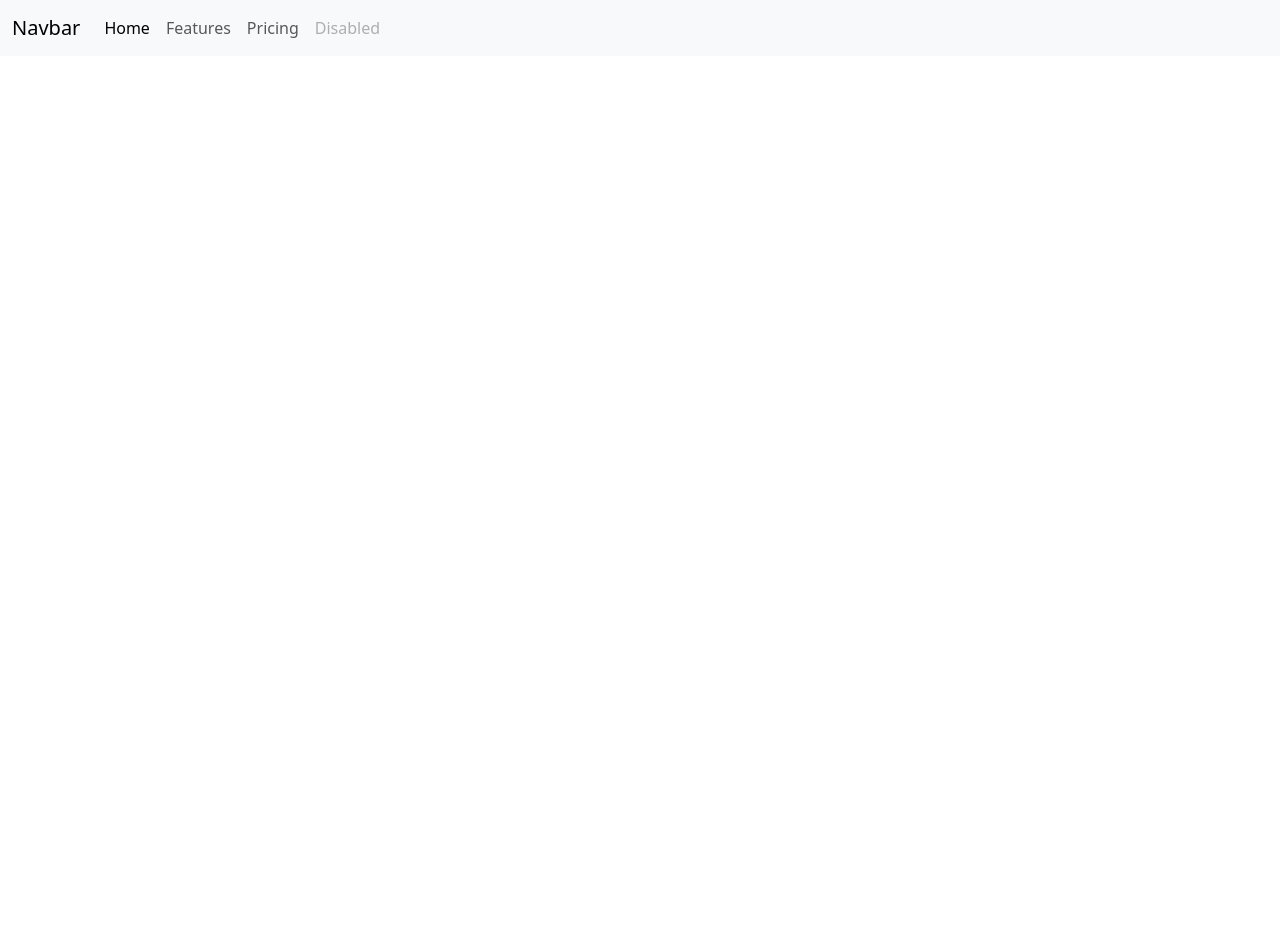
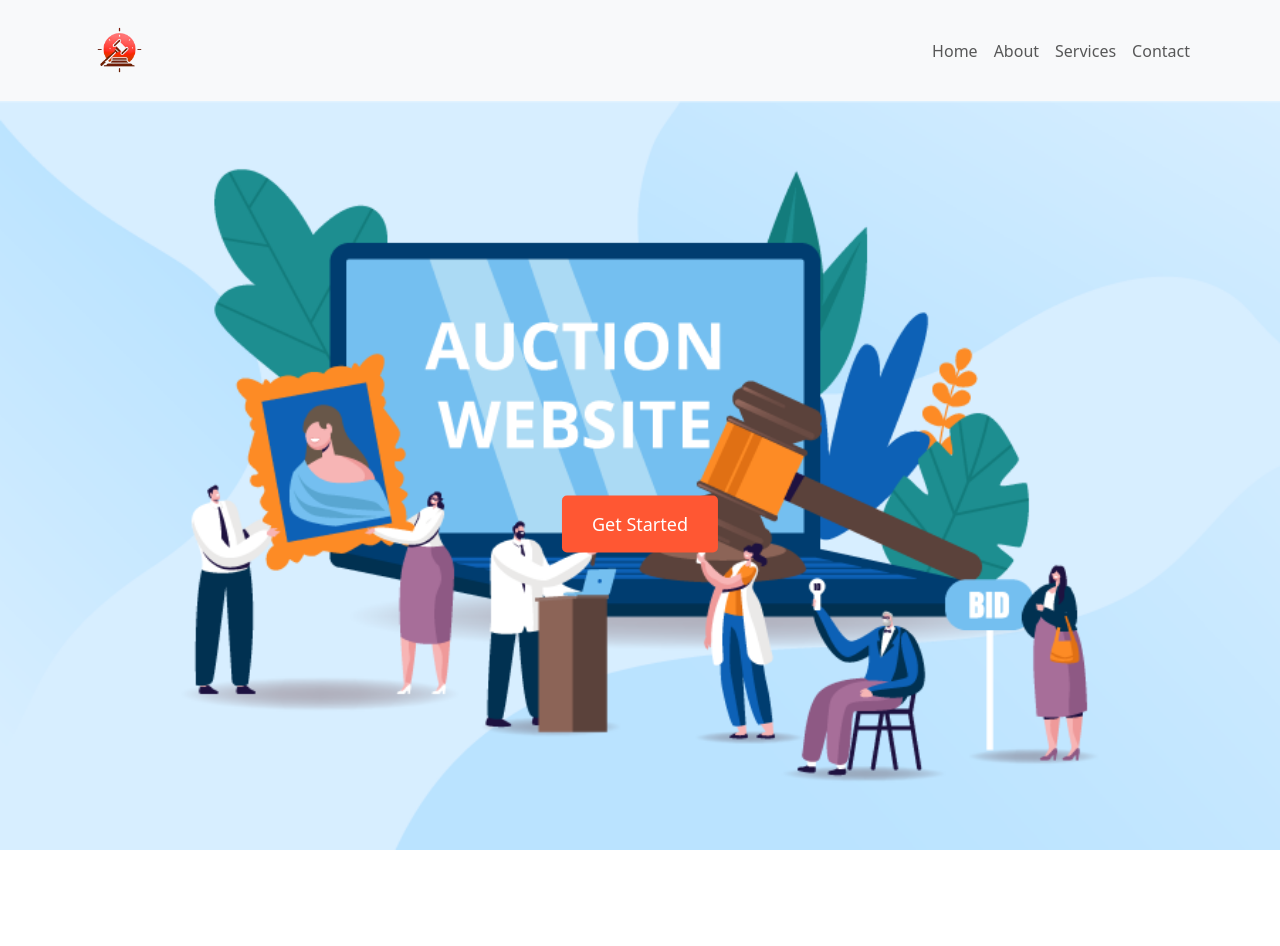
Before and after one commit to Mariuskvaal/semester-project-2-bootstrap, a website: page index.html in a window 1280 px wide. Before the commit the page ends 800 px from the top, so only its background shows below. Drawn offline with nearby package versions, Linux system fonts and the light colour scheme.

Commit message:
creating nav and image

```diff
--- /dev/null
+++ b/custom.css/homepage.css
@@ -0,0 +1,32 @@
+/* Updated custom.css */
+
+
+.hero-section {
+    position: relative;
+    text-align: center;
+    color: #fff;
+}
+
+.hero-image {
+    width: 100%;
+    height: auto;
+}
+
+.hero-button {
+    background-color: #ff5733; /* Replace with your desired button color */
+    color: #fff;
+    border: none;
+    padding: 15px 30px;
+    font-size: 18px;
+    border-radius: 5px;
+    transition: background-color 0.3s ease;
+    position: absolute;
+    top: 50%;
+    left: 50%;
+    transform: translate(-50%, -50%);
+    z-index: 1; /* Ensure the button is on top */
+}
+
+.hero-button:hover {
+    background-color: #e63c00; /* Change the button color on hover */
+}
--- a/index.html
+++ b/index.html
@@ -5,29 +5,56 @@
     <meta name="viewport" content="width=device-width, initial-scale=1.0">
     <title>My Bootstrap Project</title>
     <link rel="stylesheet" href="main.css">
-
+    <link rel="stylesheet" href="/custom.css/homepage.css">
     <script src="/node_modules/bootstrap/dist/js/bootstrap.bundle.min.js"></script>
 
 
 </head>
 <body>
 
-    <nav class="navbar navbar-expand-lg bg-body-tertiary">
-        <div class="container-fluid">
-          <a class="navbar-brand" href="#">Navbar</a>
-          <button class="navbar-toggler" type="button" data-bs-toggle="collapse" data-bs-target="#navbarNavAltMarkup" aria-controls="navbarNavAltMarkup" aria-expanded="false" aria-label="Toggle navigation">
+  <nav class="navbar navbar-expand-lg navbar-light bg-light">
+    <div class="container">
+      <a class="navbar-brand" href="#">
+        <img src="/images/logo (2).png" alt="Bootstrap" width="75" height="75">
+      </a>
+        <button class="navbar-toggler" type="button" data-bs-toggle="collapse" data-bs-target="#navbarNav"
+                aria-controls="navbarNav" aria-expanded="false" aria-label="Toggle navigation">
             <span class="navbar-toggler-icon"></span>
-          </button>
-          <div class="collapse navbar-collapse" id="navbarNavAltMarkup">
-            <div class="navbar-nav">
-              <a class="nav-link active" aria-current="page" href="#">Home</a>
-              <a class="nav-link" href="#">Features</a>
-              <a class="nav-link" href="#">Pricing</a>
-              <a class="nav-link disabled" aria-disabled="true">Disabled</a>
-            </div>
+        </button>
+        <div class="collapse navbar-collapse" id="navbarNav">
+            <ul class="navbar-nav ms-auto" >
+                <li class="nav-item active">
+                    <a class="nav-link" href="#">Home</a>
+                </li>
+                <li class="nav-item">
+                    <a class="nav-link" href="#">About</a>
+                </li>
+                <li class="nav-item">
+                    <a class="nav-link" href="#">Services</a>
+                </li>
+                <li class="nav-item">
+                    <a class="nav-link" href="#">Contact</a>
+                </li>
+            </ul>
+        </div>
+    </div>
+</nav>
+
+
+<!-- Hero Section -->
+<div class="hero-section">
+  <img src="/images/auction-website.png" alt="Hero Image" class="hero-image">
+  <div class="container">
+      <div class="row">
+          <div class="col-md-12">
+              <h1>hell</h1>
+              <p>Your hero section content goes here.</p>
+              <a href="#" class="btn btn-primary hero-button">Get Started</a>
           </div>
-        </div>
-      </nav>
+      </div>
+  </div>
+</div>
+
 
 </body>
 </html>
```
Also changed, not shown: images/DALL·E 2023-12-09 13.15.15 - A minimalist logo for an auction website. The design features a simple, clean aesthetic with a subtle nod to the auction theme. The primary color is a.png (added), images/auction-bid-image.jpg (added), images/auction-website.png (added), images/logo (1).png (added), images/logo (2).png (added), images/logo.png (added), main.css, 1 other file.
